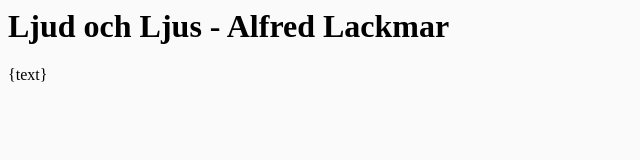
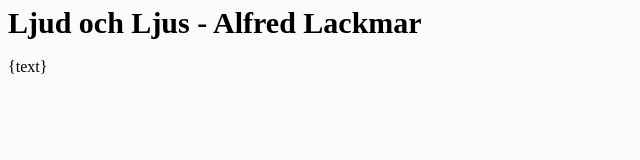
Before and after one commit to saile515/bygga-en-stad, a plain HTML site: page pages/ljus.html in a window 1280 px wide. Shown: the whole page, without its empty margins (0-640 px from the left). Drawn offline with Linux system fonts and the light colour scheme.

Commit message:
main.css

```diff
--- a/pages/ljus.html
+++ b/pages/ljus.html
@@ -3,8 +3,7 @@
     <meta charset="UTF-8" />
     <meta http-equiv="X-UA-Compatible" content="IE=edge" />
     <meta name="viewport" content="width=device-width, initial-scale=1.0" />
-    <link rel="stylesheet" href="/public/css/all.css" />
-    <link rel="stylesheet" href="Roboto slab.zip" />
+    <link rel="stylesheet" href="/public/css/ljud/ljus.css" />
     <title>Ljud och Ljus - Att Bygga En Stad</title>
   </head>
   <body>
--- a/public/css/all.css
+++ /dev/null
@@ -1,3 +0,0 @@
-* {
-  background-color: #fafafa;
-}
--- /dev/null
+++ b/public/css/ljud/ljus.css
@@ -0,0 +1,8 @@
+* {
+  background-color: #fafafa;
+}
+h1 {
+  font-size: 1.875rem;
+  line-height: 1;
+  font-family: RobotoSlab;
+}
--- /dev/null
+++ b/public/main.css
@@ -0,0 +1,27 @@
+@font-face {
+    font-family: RobotoSlab;
+    src: url("/fonts/Roboto_Slab/RobotoSlab.ttf");
+  }
+
+  @font-face {
+    font-family: OpenSans;
+    src: url("/fonts/Open_Sans/OpenSans.ttf");
+  }
+
+  * {
+    box-sizing: border-box;
+  }
+
+  body {
+    font-family: "OpenSans";
+  }
+
+  html {
+    scroll-behavior: smooth;
+    background-color: #fafafa;
+  }
+  h1 {
+    font-size: 1.875rem;
+    line-height: 1;
+    font-family: RobotoSlab;
+  }
```
